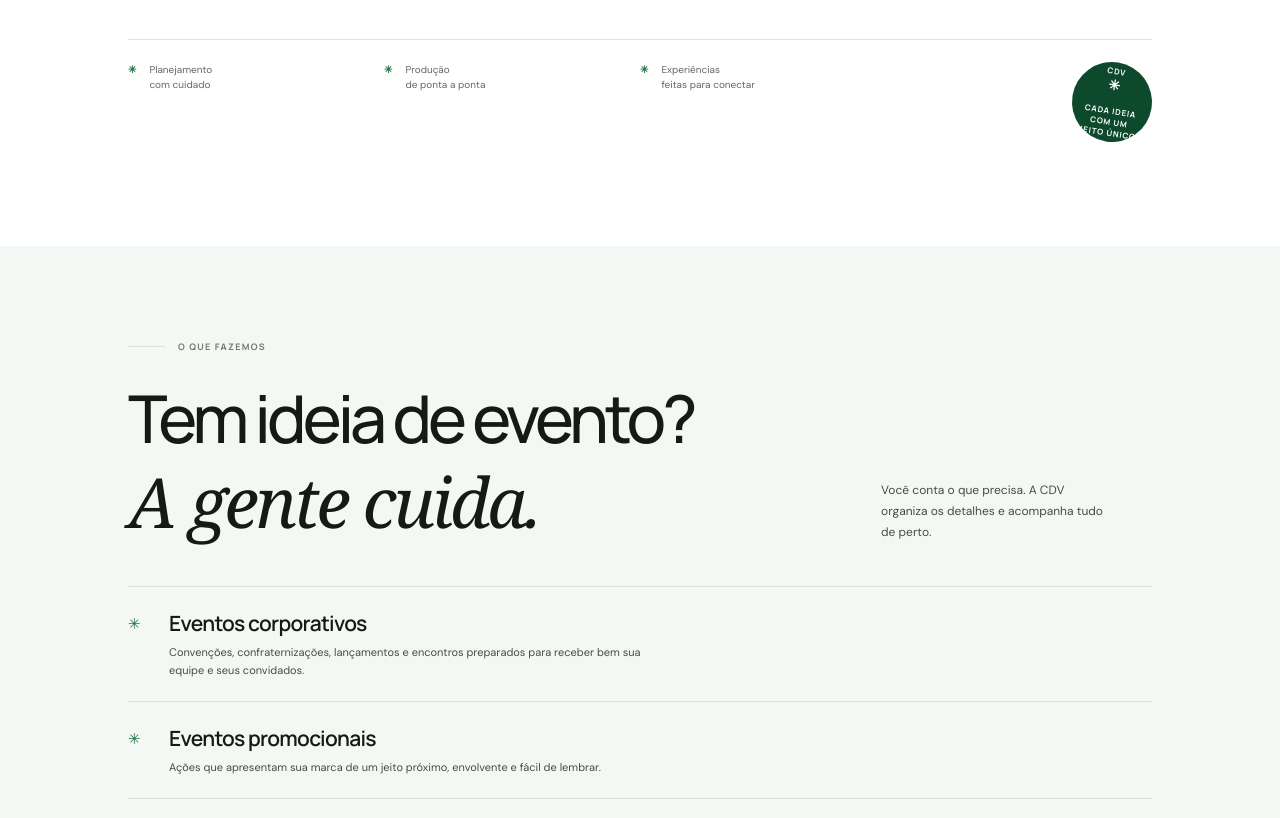
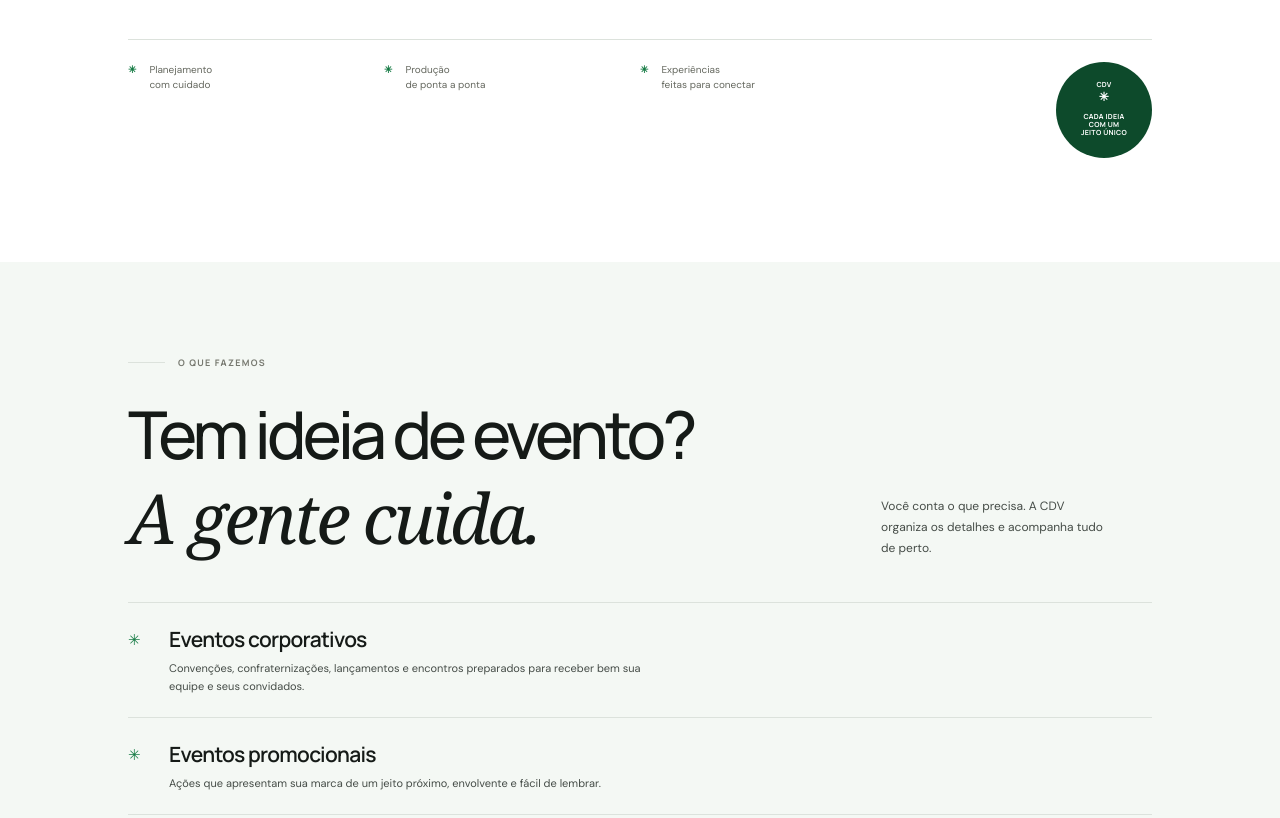
Before and after one commit to Eldrakke/cdv, a plain HTML site: page index.html in a window 1280 px wide. Shown: the part 1232-2050 px from the top of the page. Drawn offline with Linux system fonts and the light colour scheme.

Commit message:
Prevent CDV seal text from clipping

```diff
--- a/brand.css
+++ b/brand.css
@@ -12,4 +12,6 @@ body{background:var(--paper);color:var(--ink)}
 .floating-card{background:#fff;color:var(--ink)}.floating-card .live-dot{background:var(--cdv-bright)}.floating-card strong{color:var(--cdv-forest)}
 .footer{background:#151a17;color:#fff}.footer .brand-logo{width:48px;height:48px}.footer>span{color:#dce2dc}.footer>a:nth-of-type(2){color:#f4f8f4}.footer small{color:#b7c0b9}
 .section-kicker{letter-spacing:1.3px}
+.values-stamp{width:96px;height:96px;transform:none;font-size:7px;line-height:1.2;letter-spacing:.3px}
+.values-stamp span{font-size:12px}
 @media(max-width:760px){.topbar{background:#151a17}.nav{background:#151a17;color:#fff;border-color:#ffffff20}.nav>a:not(.nav-cta){color:#f4f8f4;border-color:#ffffff20}.nav-cta{background:#fff}.brand-logo{width:50px;height:50px}.service{grid-template-columns:19px 1fr}.footer .brand-logo{width:42px;height:42px}}
```
